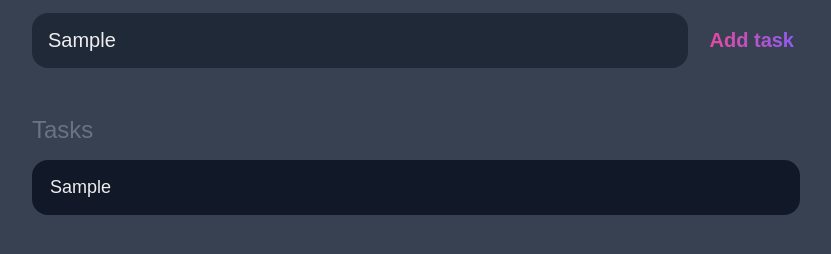
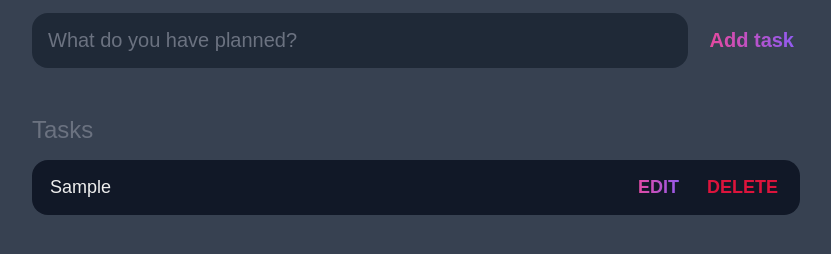
Before and after one commit to Wlllr/javascript, a plain HTML site: page Todo/index.html in a window 1280 px wide. Both pictures are taken after typing "Sample" into the empty fields and a click on the input "Add task". Shown: the part 80-334 px from the top of the page, without its empty margins (224-1055 px from the left). Drawn offline with Linux system fonts and the light colour scheme.

Commit message:
Todo finalizada. Porem sem o localStorage(vai ser a tarefa de casa)

```diff
--- a/Todo/main.css
+++ b/Todo/main.css
@@ -109,6 +109,10 @@ main {
     margin-bottom: 1rem;
 }
 
+#tasks .task .content {
+    flex: 1 1 0%;
+}
+
 #tasks .task .content .text {
     color: var(--light);
     font-size: 1.125rem;
--- a/Todo/main.js
+++ b/Todo/main.js
@@ -30,7 +30,39 @@ window.addEventListener('load', () => {
 
         task_content_el.appendChild(task_input_el);
 
+        const task_actions_el = document.createElement("div");
+        task_actions_el.classList.add("actions");
+
+        const task_edit_el = document.createElement("button");
+        task_edit_el.classList.add("edit");
+        task_edit_el.innerHTML = "Edit";
+
+        const task_delete_el = document.createElement("button");
+        task_delete_el.classList.add("delete");
+        task_delete_el.innerHTML = "Delete";
+
+        task_actions_el.appendChild(task_edit_el);
+        task_actions_el.appendChild(task_delete_el);
+
+        task_el.appendChild(task_actions_el);
+
         list_el.appendChild(task_el);
 
-    })
-})
+        input.value = "";
+
+        task_edit_el.addEventListener('click', () => {
+            if (task_edit_el.innerText.toLowerCase() == "edit") {
+                task_input_el.removeAttribute("readonly");
+                task_input_el.focus();
+                task_edit_el.innerText = "Save";
+            } else {
+                task_input_el.setAttribute("readonly", "readonly");
+                task_edit_el.innerText = "Edit";
+            }
+        });
+
+        task_delete_el.addEventListener('click', () => {
+            list_el.removeChild(task_el);
+        });
+    });
+});
```
